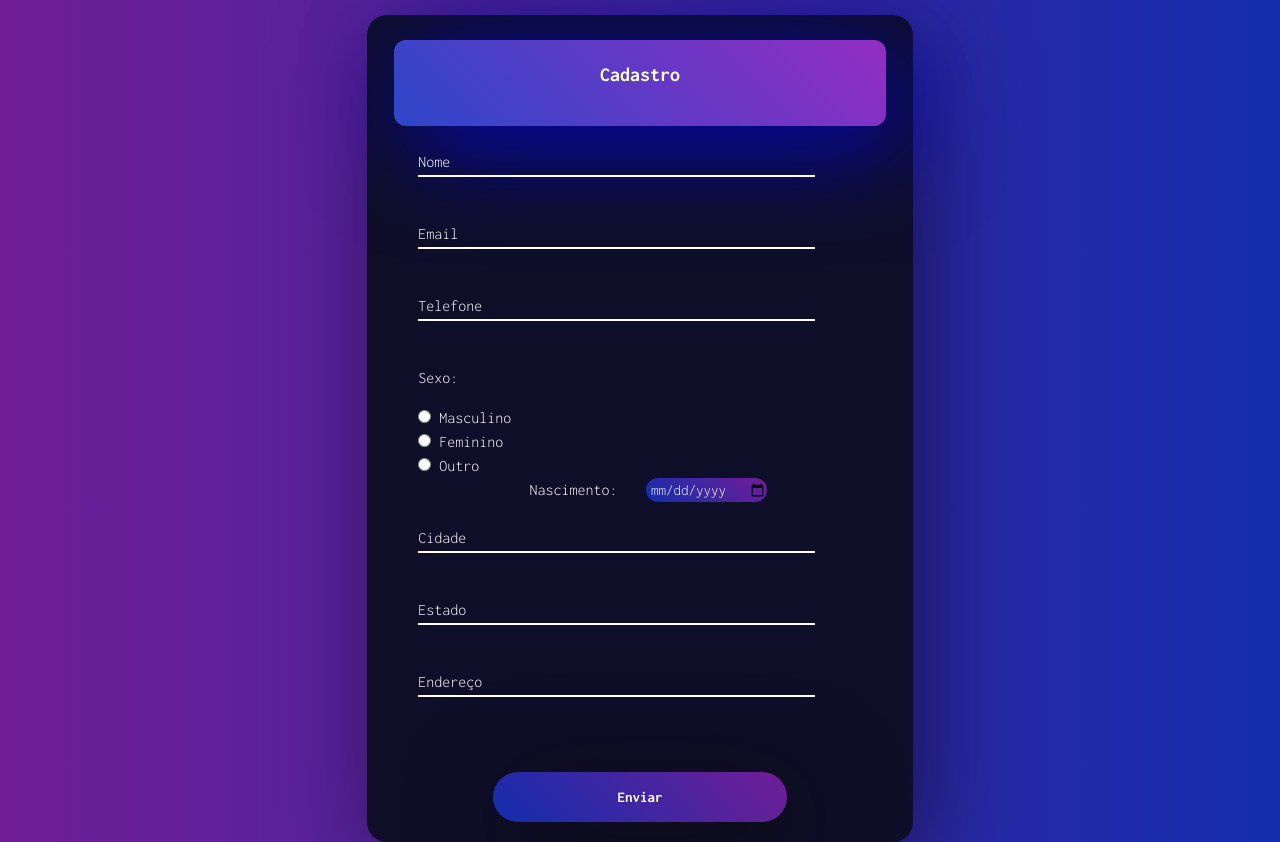
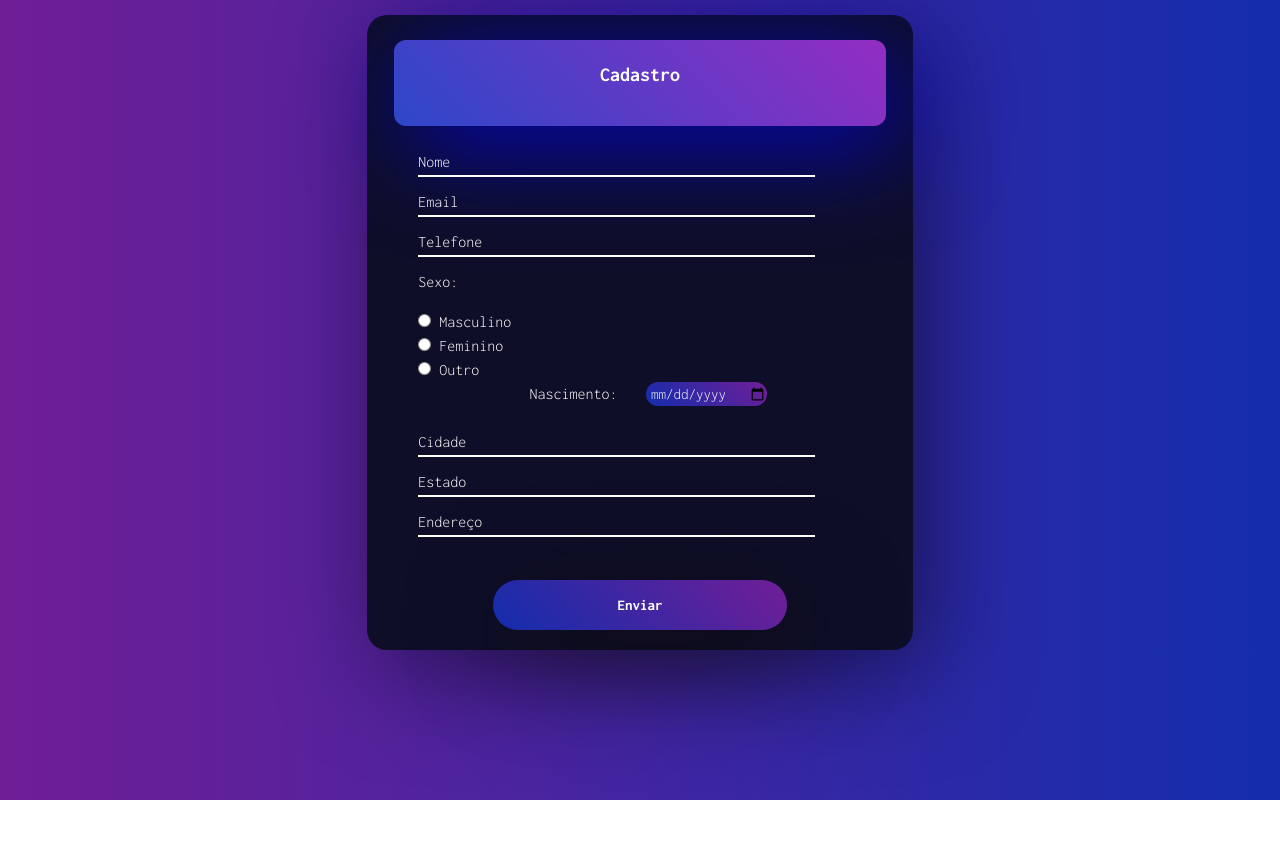
Before and after one commit to Gabrielhfalcao/Cadastro-de-clientes-, a plain HTML site: page index.html in a window 1280 px wide. After the commit the page ends 800 px from the top, so only its background shows below. Drawn offline with nearby package versions, Linux system fonts and the light colour scheme.

Commit message:
Update index.html

```diff
--- a/index.html
+++ b/index.html
@@ -23,21 +23,21 @@
             <div class="form">
               <div class= "container">
                 <div class= "row d-flex justify-content-center">
-                    <div class="col-12 mb-5">
+                    <div class="col-12 mb-3">
                         <input type="text" class="name" required>
                         <label class="label-nome">Nome</label>
                     </div>
 
                     <br>
 
-                    <div class="col-12 mb-5">
+                    <div class="col-12 mb-3">
                         <input type="text" class="email" required>
                         <label class="label-email">Email</label>
                     </div>
 
                     <br>
 
-                    <div class="col-12 mb-5">
+                    <div class="col-12 mb-3">
                         <input type="tel" class="tele" required>
                         <label class="label-tele">Telefone</label>
                     </div>
@@ -86,21 +86,21 @@
             <div class="form">
               <div class= "container">
                 <div class= "row d-flex justify-content-center">
-                    <div class="col-12 mb-5">
+                    <div class="col-12 mb-3">
                         <input type="text" class="cidade" required>
                         <label class="label-cidade">Cidade</label type="text">
                     </div>
 
                     <br>
 
-                    <div class="col-12 mb-5">
+                    <div class="col-12 mb-3">
                         <input type="text" class="estado" required>
                         <label class="label-estado">Estado</label>
                     </div>
 
                     <br>
 
-                    <div class="col-12 mb-5">
+                    <div class="col-12 mb-3">
                         <input type="text" class="endereço" required>
                         <label class="label-endereço">Endereço</label>
                     </div>
```
